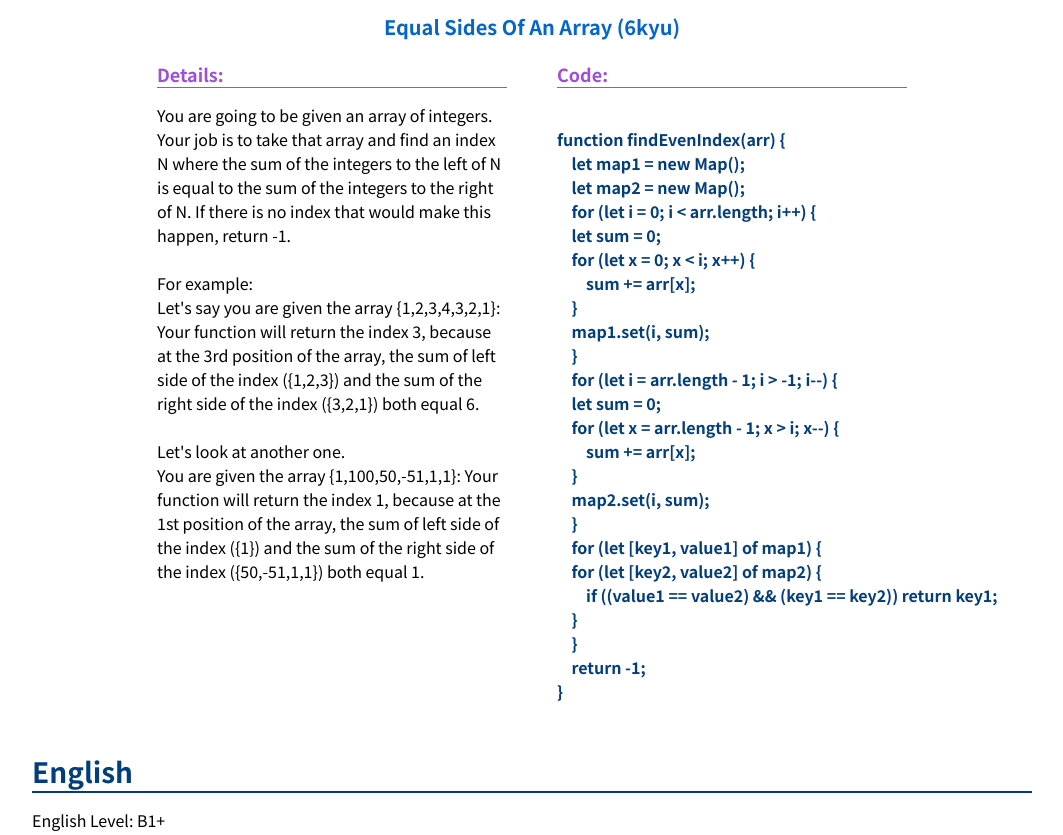
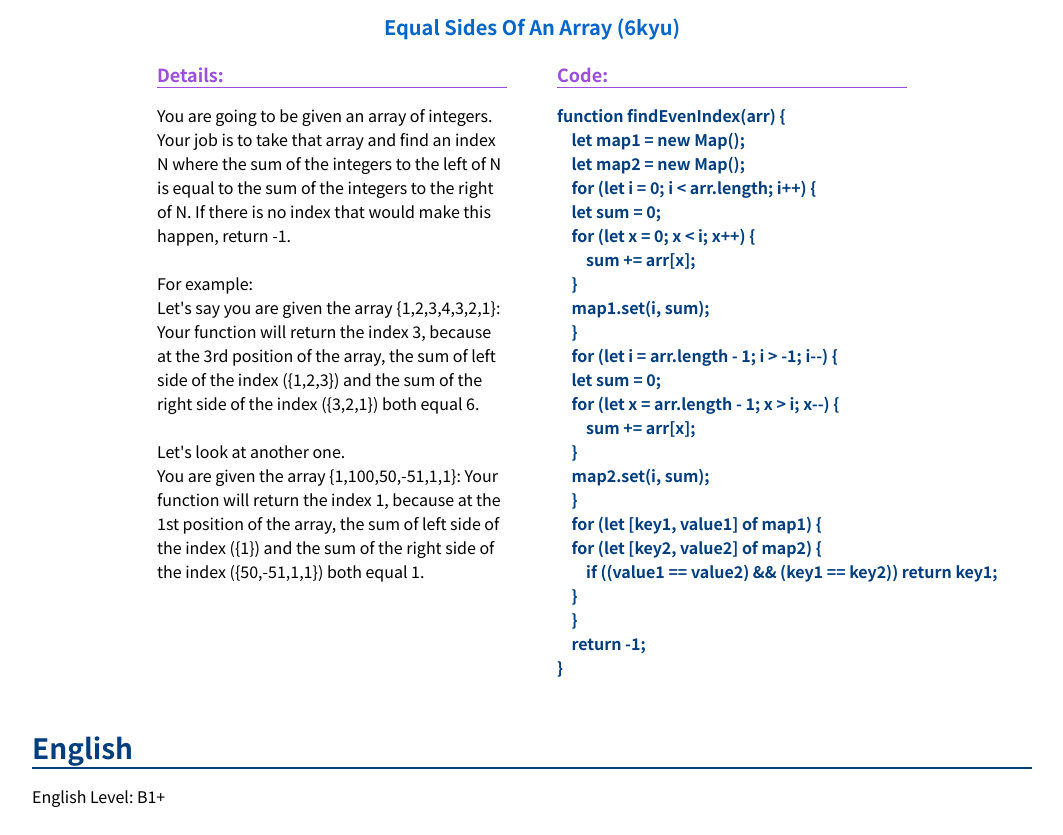
Before and after one commit to nosbog/rsschool-cv, a plain HTML site: page index.html in a window 1280 px wide. Shown: the part 778-1613 px from the top of the page, without its empty margins (108-1171 px from the left). Drawn offline with Linux system fonts and the light colour scheme.

Commit message:
fix: delete top extra line in <code> tag

```diff
--- a/index.html
+++ b/index.html
@@ -104,10 +104,7 @@
                     <div class="flex-item">
                         <h4>Code:</h4>
                         <hr>
-                        <section class="code">
-                            <pre>
-                                <code>
-function findEvenIndex(arr) {
+                            <pre><code>function findEvenIndex(arr) {
     let map1 = new Map();
     let map2 = new Map();
     for (let i = 0; i &lt; arr.length; i++) {
@@ -131,9 +128,8 @@ function findEvenIndex(arr) {
     }
     return -1;
 }
-                            </code>
-                        </pre>
-                        </section>
+                                </code>
+                            </pre>
                     </div>
                 </div>
 
```
